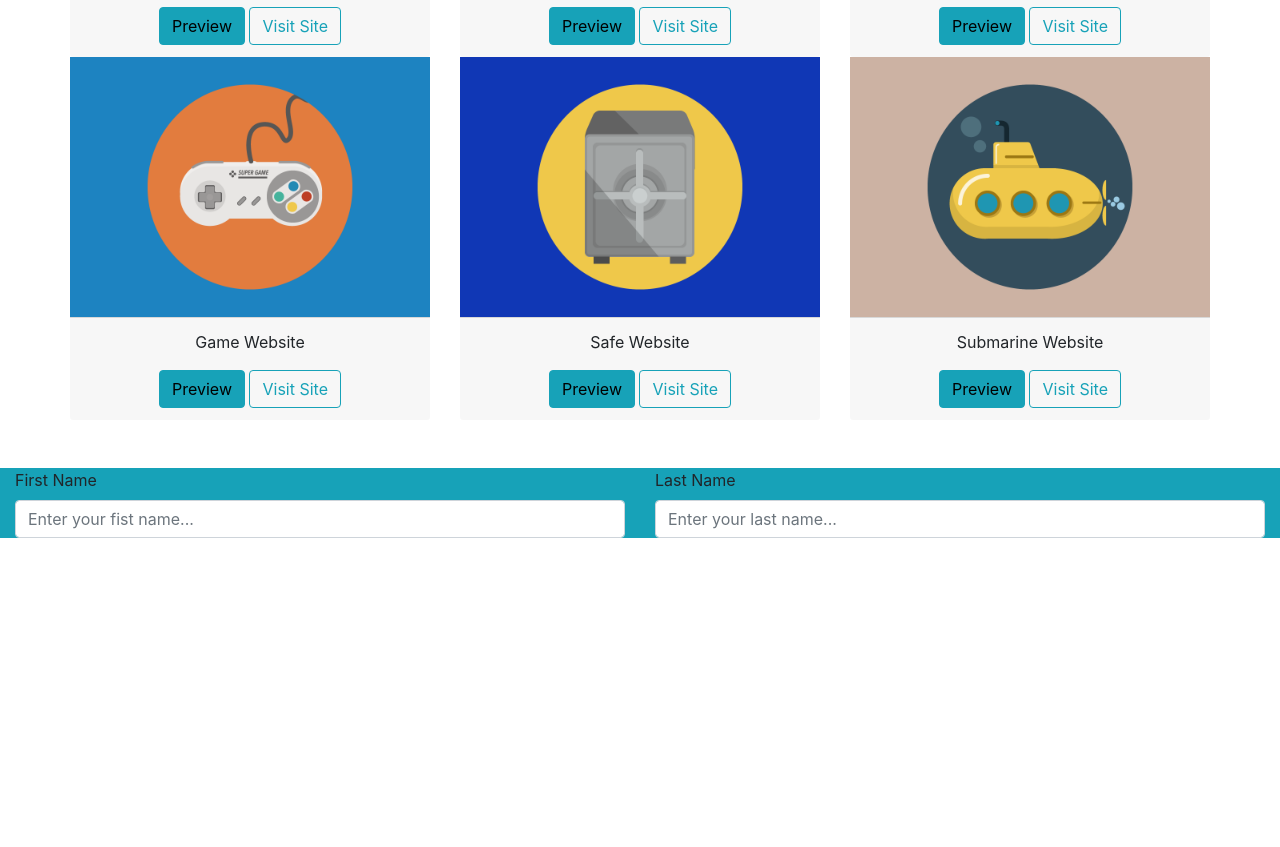
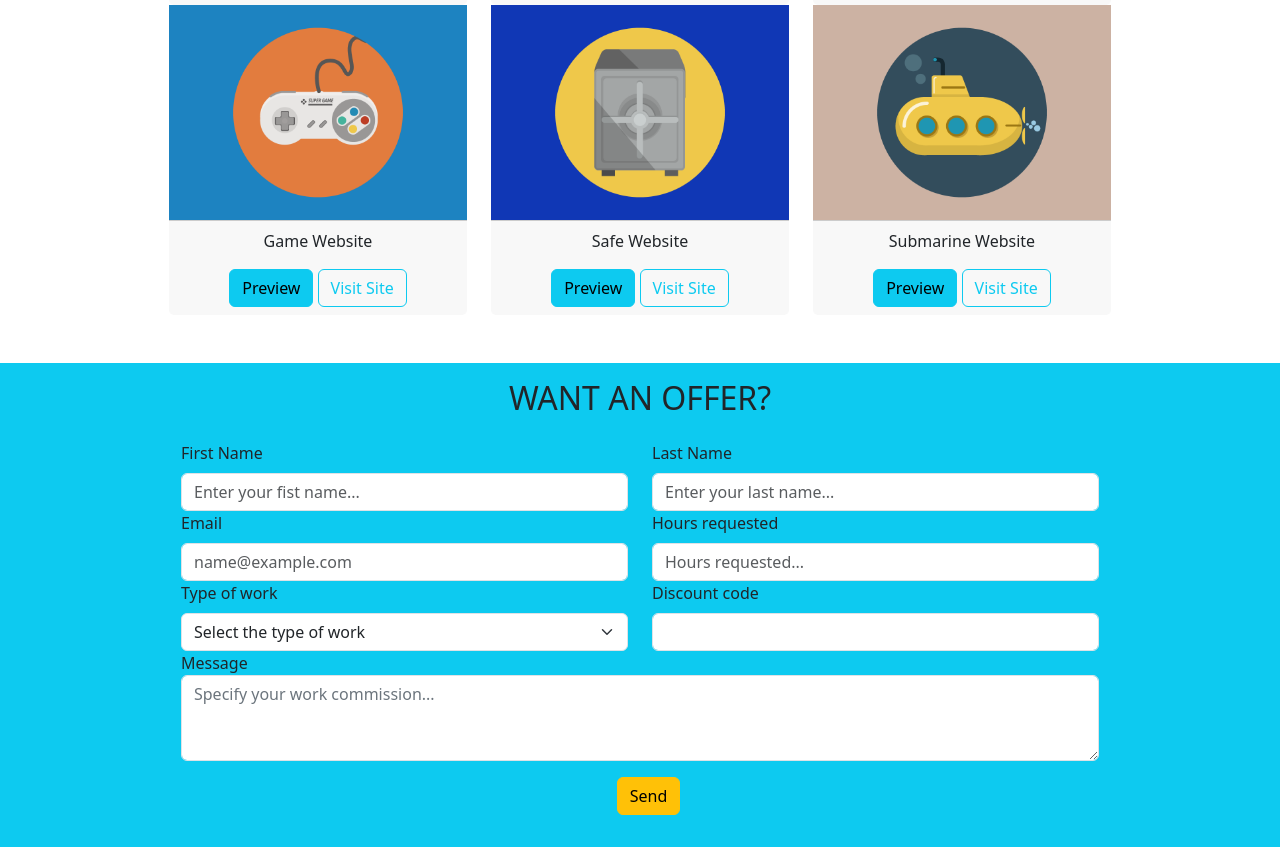
Before and after one commit to NikolGraminova/bootstrap-html-freelancer, a plain HTML site: page index.html in a window 1280 px wide. Shown: the part 720-1567 px from the top of the page. Before the commit the page ends 1258 px from the top, so only its background shows below. Drawn offline with nearby package versions, Linux system fonts and the light colour scheme.

Commit message:
Finished form

```diff
--- a/index.html
+++ b/index.html
@@ -6,12 +6,18 @@
     <meta name="viewport" content="width=device-width, initial-scale=1.0">
     <title>Freelancer</title>
 
-    <link rel="stylesheet" href="https://cdn.jsdelivr.net/npm/bootstrap@4.3.1/dist/css/bootstrap.min.css"
-        integrity="sha384-ggOyR0iXCbMQv3Xipma34MD+dH/1fQ784/j6cY/iJTQUOhcWr7x9JvoRxT2MZw1T" crossorigin="anonymous">
+    <link href="https://cdn.jsdelivr.net/npm/bootstrap@5.3.0/dist/css/bootstrap.min.css" rel="stylesheet"
+        integrity="sha384-9ndCyUaIbzAi2FUVXJi0CjmCapSmO7SnpJef0486qhLnuZ2cdeRhO02iuK6FUUVM" crossorigin="anonymous">
+
     <link rel="stylesheet" href="./css/style.css">
 </head>
 
 <body>
+    <script src="https://cdn.jsdelivr.net/npm/bootstrap@5.3.0/dist/js/bootstrap.bundle.min.js"
+        integrity="sha384-geWF76RCwLtnZ8qwWowPQNguL3RmwHVBC9FhGdlKrxdiJJigb/j/68SIy3Te4Bkz"
+        crossorigin="anonymous"></script>
+
+
     <div class="container-fluid">
         <div class="row text-center bg-dark text-info">
             <div class="col">
@@ -30,7 +36,8 @@
             </div>
         </div>
 
-        <div class="container p-0 text-center mb-5">
+        <!--CARD CONTAINER-->
+        <div class="container p-0 text-center mb-5 w-75">
             <h5>PORTFOLIO</h5>
             <div class="row mt-3">
                 <div class="col-sm-4 card border border-0"><img src="./img/portfolio/cabin.png" alt="cabin">
@@ -89,8 +96,12 @@
         </div>
     </div>
 
-    <div class="container-fluid bg-info">
-        <form class="row">
+    <!--FORM CONTAINER-->
+    <div class="container-fluid bg-info py-3">
+        <div class="container w-75 m-auto text-center pb-3">
+            <h2>WANT AN OFFER?</h2>
+        </div>
+        <form class="row w-75 m-auto">
             <div class="col-6">
                 <label for="inputAddress" class="form-label">First Name</label>
                 <input type="text" class="form-control" id="inputAddress" placeholder="Enter your fist name...">
@@ -100,18 +111,49 @@
                 <label for="inputAddress" class="form-label">Last Name</label>
                 <input type="text" class="form-control" id="inputAddress" placeholder="Enter your last name...">
             </div>
+
+            <div class="col-6">
+                <label for="inputAddress" class="form-label">Email</label>
+                <input type="text" class="form-control" id="inputAddress" placeholder="name@example.com">
+            </div>
+
+            <div class="col-6">
+                <label for="inputAddress" class="form-label">Hours requested</label>
+                <input type="text" class="form-control" id="inputAddress" placeholder="Hours requested...">
+            </div>
+
+            <div class="col-6">
+                <label for="inputWork" class="form-label">Type of work</label>
+                <select id="inputWork" class="form-select d-flex d-inline-block">
+                    <option selected="">Select the type of work</option>
+                    <option>Backend developer</option>
+                    <option>Frontend developer</option>
+                    <option>Project analysis</option>
+                </select>
+            </div>
+
+            <div class="col-6">
+                <label for="inputAddress" class="form-label">Discount code</label>
+                <input type="text" class="form-control" id="inputAddress" placeholder="">
+            </div>
+
+            <div class="form-group">
+                <label for="exampleFormControlTextarea1">Message</label>
+                <textarea class="form-control text-secondary" id="exampleFormControlTextarea1"
+                    rows="3">Specify your work commission...</textarea>
+            </div>
+
+            <div class="col-1 m-auto p-3">
+                <button type="button" class="btn btn-warning">Send</button>
+            </div>
         </form>
 
-    </div>
-    </div>
-    </div>
-    </div>
+        <div class="">
 
-    </div>
+        </div>
 
-    <script src="https://cdn.jsdelivr.net/npm/bootstrap@5.3.0/dist/js/bootstrap.bundle.min.js"
-        integrity="sha384-geWF76RCwLtnZ8qwWowPQNguL3RmwHVBC9FhGdlKrxdiJJigb/j/68SIy3Te4Bkz"
-        crossorigin="anonymous"></script>
+
+
 </body>
 
 </html>
```
